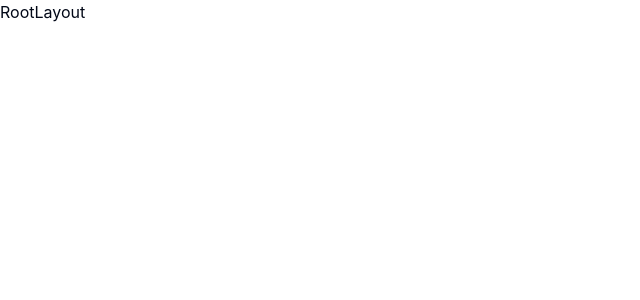
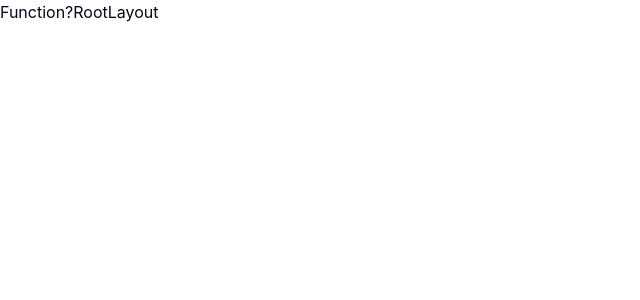
Before and after one commit to EwelinaManiecka/social-media-app, a React (Vite) app: page / in a window 1280 px wide. Shown: the top 300 px of the page, without its empty margins (0-640 px from the left). Built offline with nearby package versions, Linux system fonts and the light colour scheme.

Commit message:
Update App.tsx

```diff
--- a/src/App.tsx
+++ b/src/App.tsx
@@ -10,6 +10,7 @@ const App = () => {
 
   return (
     <main className='flex h-screen'>
+      <div>Function?</div>
       <Routes>
         {/* public routes */}
         <Route element={<AuthLayout />}>
```
